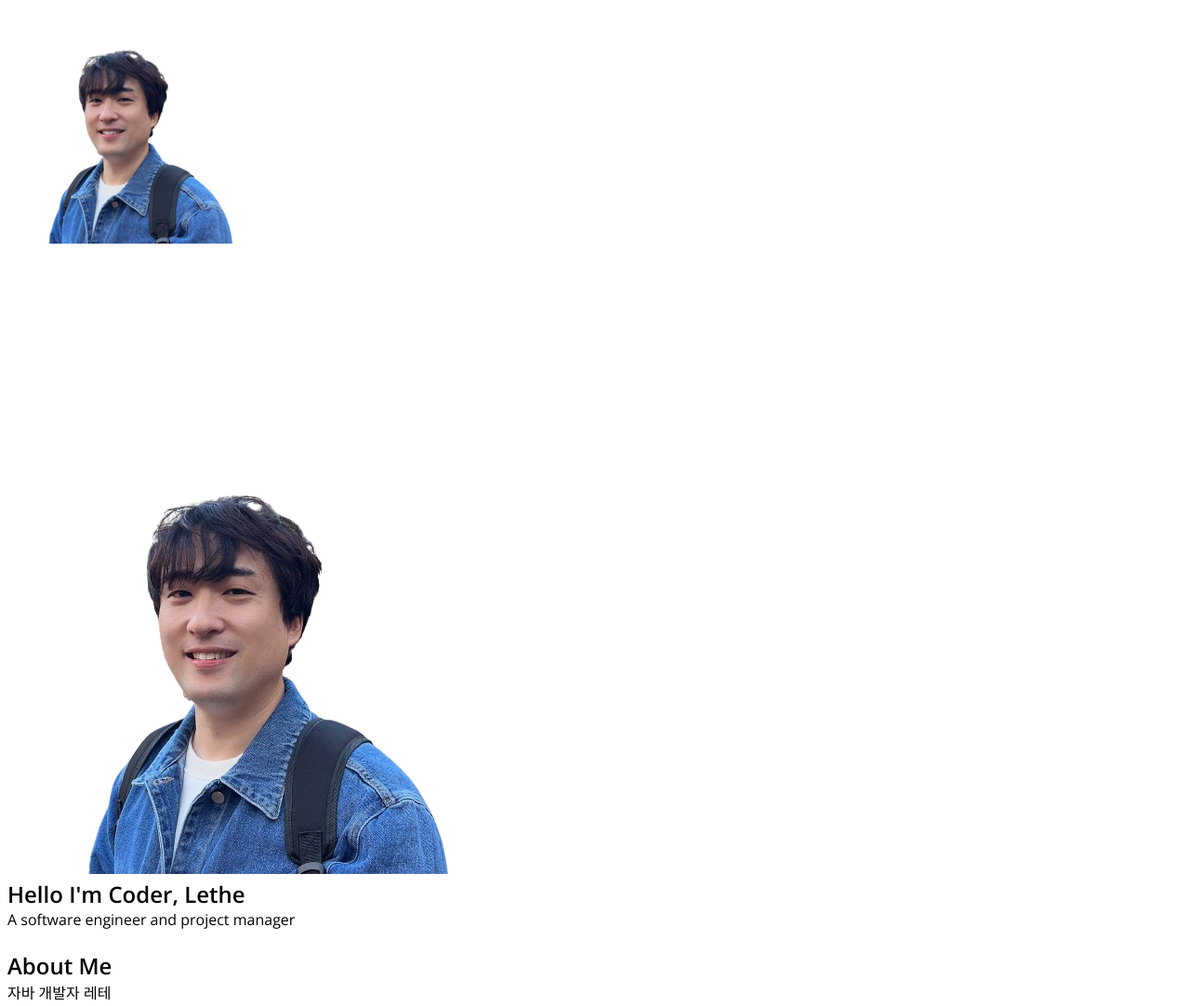
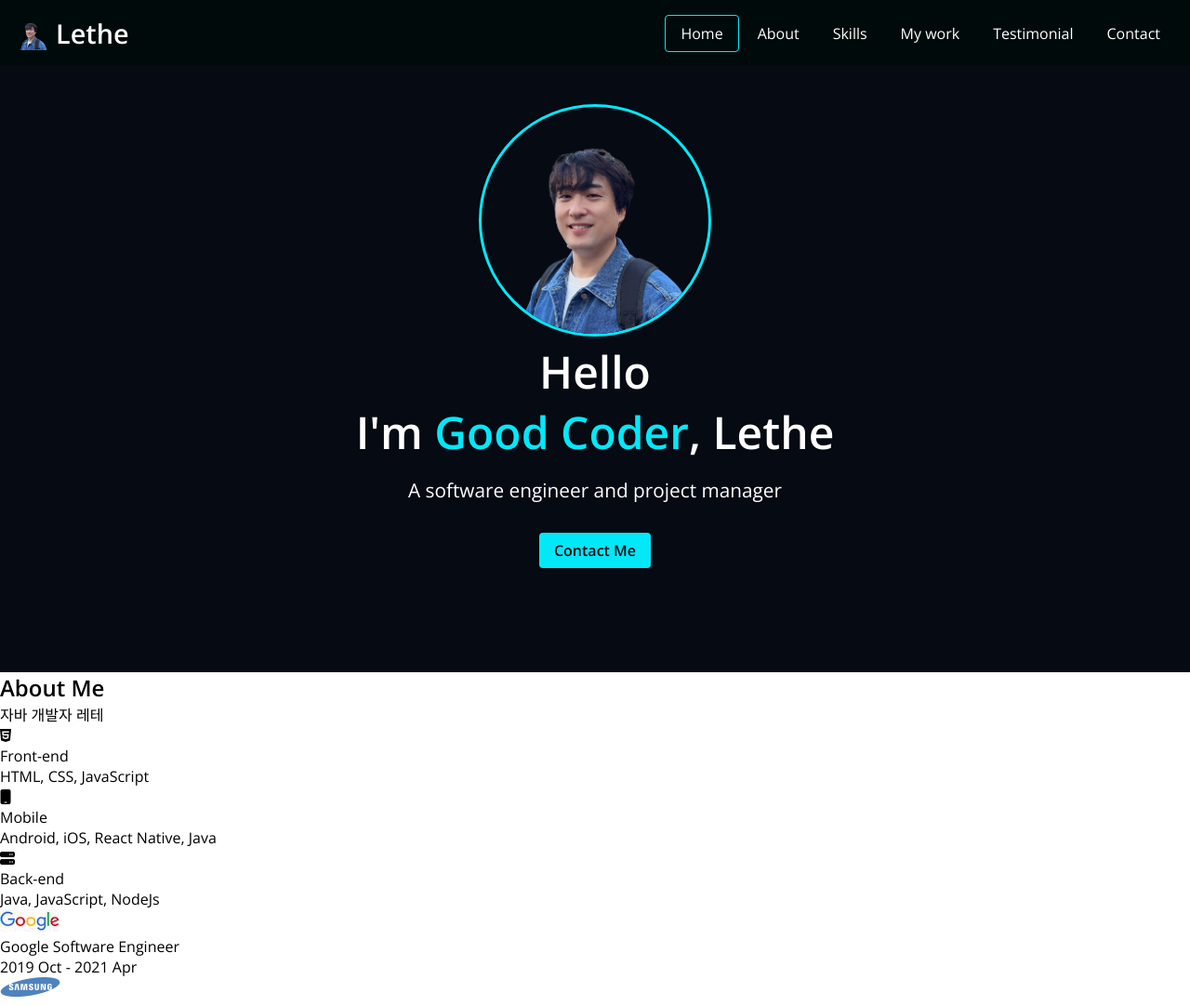
Before and after one commit to soulrete/portfolio, a plain HTML site: page index.html in a window 1280 px wide. Shown: the top 1082 px of the page at 93% size. Drawn offline with nearby package versions, Linux system fonts and the light colour scheme.

Commit message:
CSS-Home

```diff
--- a/css/style.css
+++ b/css/style.css
@@ -21,6 +21,7 @@
 
 body {
     font-family: 'Open Sans', sans-serif;
+    margin: 0;
 }
 
 h1,h2,h3,p,ul {
@@ -46,3 +47,103 @@ button {
 button:focus {
     outline: 1px solid var(--color-accent);
 }
+
+/* Header */
+.header {
+    background-color: rgb(0, 10, 10);
+    position: fixed;
+    top: 0;
+    width: 100%;
+    padding: 1rem;
+    display: flex;
+    justify-content: space-between;
+    align-items: center;
+}
+
+.header__logo {
+    display: flex;
+    align-items: center;
+    gap: 8px;
+}
+
+/*
+.header__logo img {
+}
+- 이렇게 css 선택자를 쓰면 성능에 좋지 않다.
+- header__logo 클래스 아래의 img 태그를 선택하는게 아니라, 실제로는
+img태그 전부를 고른 뒤 header__logo 태그 아래에 있는걸 선택한다.
+-> 명시적으로 class를 선택해주는게 성능에 좋다.
+*/
+.header__logo__img {
+    width: 36px;
+    height: 36px;
+}
+
+.header__logo__title {
+    /* rem : 브라우저의 기본 폰트 사이즈의 배수 크기로 지정. 1.8배 */
+    font-size: 1.8rem;
+}
+
+.header__menu {
+    display: flex;
+    gap: 4px;
+}
+
+.header__menu__item {
+    padding: 8px 16px;
+}
+
+.header__menu__item:hover {
+    border-bottom: 1px solid var(--color-accent);
+}
+
+.header__menu__item.active {
+    border: 1px solid var(--color-accent);
+    border-radius: 4px;
+}
+
+/* Home */
+#home {
+    background-color: var(--color-primary);
+    color: var(--color-text);
+    padding: 5rem 1rem;
+    padding-top: 7rem;
+    text-align: center;
+}
+
+.home__avatar {
+    width: 250px;
+    height: 250px;
+    object-fit: cover;
+    border-radius: 100%;
+    border: 3px solid var(--color-accent);
+}
+
+.home__title {
+    font-size: 3rem;
+    margin-bottom: 1rem;
+}
+
+.home__title--strong {
+    color: var(--color-accent);
+}
+
+.home__description {
+    font-size: 1.3rem;
+}
+
+.home__contact {
+    display: inline-block;
+    background-color: var(--color-accent);
+    color: var(--color-black);
+    margin: 2rem;
+    padding: 0.5rem 1rem;
+    font-weight: bold;
+    border-radius: 4px;
+}
+
+.home__contact:hover {
+    background-color: transparent;
+    color: var(--color-text);
+    outline: 2px solid var(--color-accent);
+}
--- a/index.html
+++ b/index.html
@@ -27,19 +27,19 @@
 </head>
 <body>
     <!-- Header -->
-    <header>
-        <div>
-            <img src="images/favicon.ico" alt="logo">
-            <h1><a href="#">Lethe</a></h1>
+    <header class="header">
+        <div class="header__logo">
+            <img class="header__logo__img" src="images/favicon.ico" alt="logo">
+            <h1 class="header__logo__title"><a href="#">Lethe</a></h1>
         </div>
         <nav>
-            <ul>
-                <li><a href="#home">Home</a></li>
-                <li><a href="#about">About</a></li>
-                <li><a href="#skills">Skills</a></li>
-                <li><a href="#work">My work</a></li>
-                <li><a href="#testimonial">Testimonial</a></li>
-                <li><a href="#contact">Contact</a></li>
+            <ul class="header__menu">
+                <li><a class="header__menu__item active" href="#home">Home</a></li>
+                <li><a class="header__menu__item" href="#about">About</a></li>
+                <li><a class="header__menu__item" href="#skills">Skills</a></li>
+                <li><a class="header__menu__item" href="#work">My work</a></li>
+                <li><a class="header__menu__item" href="#testimonial">Testimonial</a></li>
+                <li><a class="header__menu__item" href="#contact">Contact</a></li>
             </ul>
         </nav>
     </header>
@@ -47,10 +47,10 @@
     <main>
         <!-- Home -->
         <section id="home">
-            <img src="images/profile.png" alt="Lethe`s profile">
-            <h2>Hello I&#39;m Coder, Lethe</h2>
-            <p>A software engineer and project manager</p>
-            <a href="#contact">Contact Me</a>
+            <img class="home__avatar" src="images/profile.png" alt="Lethe`s profile">
+            <h2 class="home__title">Hello <br /> I&#39;m <strong class="home__title--strong">Good Coder</strong>, Lethe</h2>
+            <p class="home__description">A software engineer and project manager</p>
+            <a class="home__contact" href="#contact">Contact Me</a>
         </section>
         <!-- About -->
         <section id="about">
```
